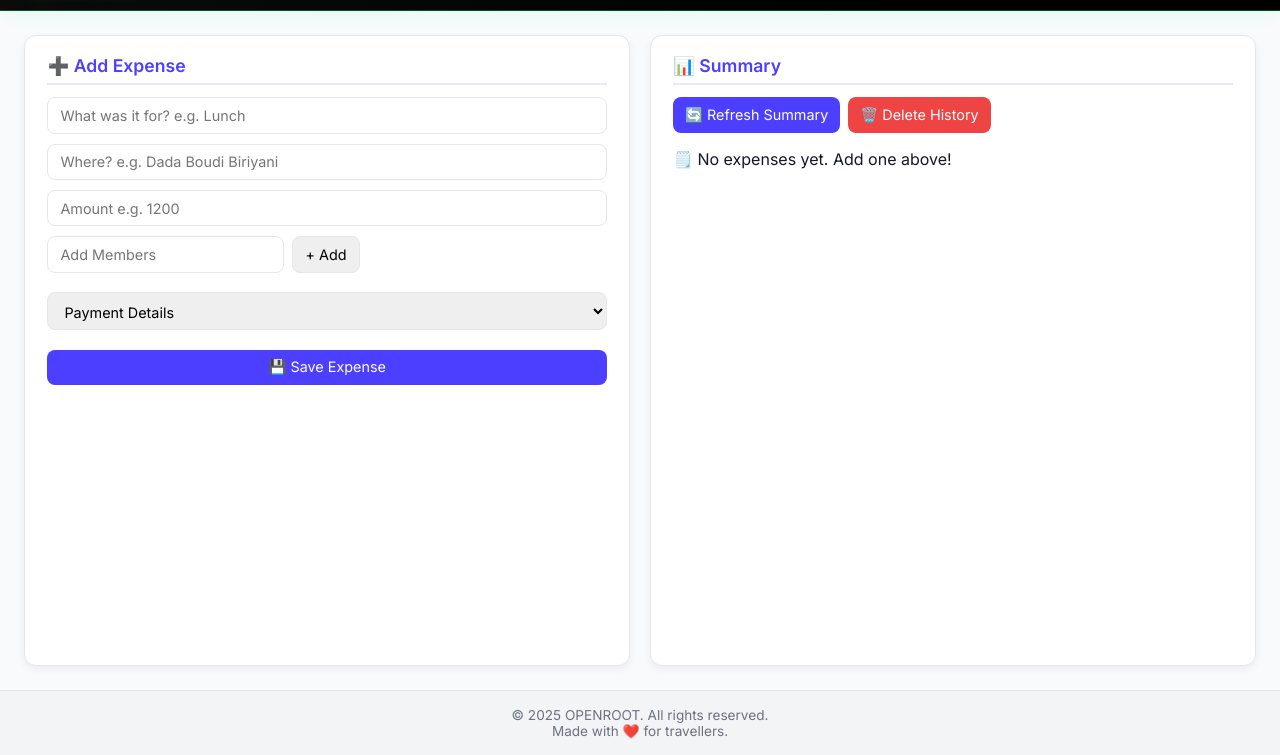
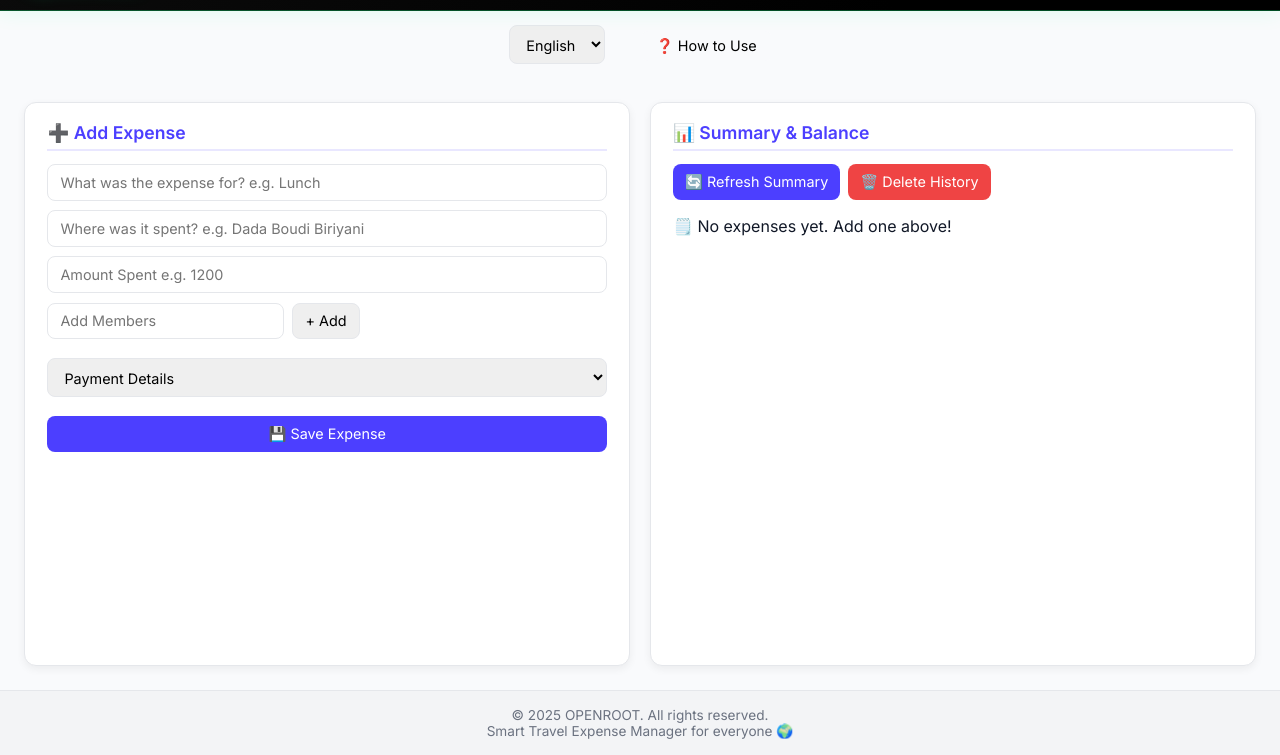
Before and after one commit to COMEONSOM/tem-openroot, a plain HTML site: page index.html in a window 1280 px wide. Shown: the part 45-800 px from the top of the page. Drawn offline with Linux system fonts and the light colour scheme.

Commit message:
updating version to 2025.6

```diff
--- a/index.html
+++ b/index.html
@@ -3,7 +3,7 @@
 <head>
   <meta charset="UTF-8" />
   <meta name="viewport" content="width=device-width, initial-scale=1.0">
-  <title>Travel Expense Manager</title>
+  <title> Openroot Travel Expense Manager</title>
   <link href="https://fonts.googleapis.com/css2?family=Inter:wght@400;500;600&display=swap" rel="stylesheet">
   <link rel="stylesheet" href="./style.css" />
   <link rel="icon" type="image" href="./assets/company-icon.avif" />
@@ -11,93 +11,155 @@
 <body>
 
   <!-- ========== Header ========== -->
-
   <header class="header">
     <div class="header-content">
         <img src="./assets/openroot-white-nobg.png" alt="Company Logo" class="company-logo" />
-        <h1>#Manage-Your-Travelling-Expense</h1>
+        <h1 data-i18n="main_title">#Manage-Your-Travelling-Expense</h1>
     </div>
   </header>
 
+  <!-- Language Switcher -->
+  <div style="text-align:center; margin: 14px 0;">
+    <select id="langSwitcher">
+      <option value="en">English</option>
+      <option value="hi">हिन्दी</option>
+      <option value="bn">বাংলা</option>
+    </select>
+
+    <!-- 📌 How to Use Button -->
+    <button onclick="window.location.href='https://openroot.in/how-to-use-expense-app';"
+            style="padding:6px 14px; margin-left: 2rem; border:none; background:#f9fafc; color:#000000; border-radius:6px; cursor:pointer;">
+    ❓ How to Use
+    </button>
+  </div>
 
   <!-- 🧾 Expense Form -->
   <main class="main-content">
     <section class="card">
-      <h2>➕ Add Expense</h2>
+      <h2 data-i18n="add_expense_title">➕ Add Expense</h2>
       <form id="expenseForm">
-        <!-- Expense Details -->
-        <input type="text" id="title" placeholder="What was it for? e.g. Lunch" required />
-        <input type="text" id="location" placeholder="Where? e.g. Dada Boudi Biriyani" required />
-        <input type="number" id="amount" placeholder="Amount e.g. 1200" step="0.01" required />
+        <input type="text" id="title" data-i18n-placeholder="input_title" placeholder="What was it for? e.g. Lunch" required />
+        <input type="text" id="location" data-i18n-placeholder="input_location" placeholder="Where? e.g. Dada Boudi Biriyani" required />
+        <input type="number" id="amount" data-i18n-placeholder="input_amount" placeholder="Amount e.g. 1200" step="0.01" required />
 
-        <!-- Add Members -->
         <div class="inline-group">
-          <input type="text" id="newUserName" placeholder="Add Members" />
-          <button type="button" onclick="addUser()">+ Add</button>
+          <input type="text" id="newUserName" data-i18n-placeholder="add_member" placeholder="Add Members" />
+          <button type="button" onclick="addUser()" data-i18n="btn_add">+ Add</button>
         </div>
+
+        <!-- ADD THIS BELOW -->
         <div id="userList" class="small-list"></div>
 
-        <!-- PAYMENT TYPE -->
         <select id="payment_type" onchange="togglePaidByUI()" required>
-            <option value="">Payment Details</option>
-            <option value="single">Paid by Single User</option>
-            <option value="multiple">Paid by Multiple Users</option>
+            <option value="" data-i18n="payment_details">Payment Details</option>
+            <option value="single" data-i18n="paid_single">Paid by Single User</option>
+            <option value="multiple" data-i18n="paid_multiple">Paid by Multiple Users</option>
         </select>
 
-        <!-- SINGLE USER DROPDOWN -->
         <select id="paid_by" style="display:none;">
-            <option value="">Who Paid?</option>
+            <option value="" data-i18n="who_paid">Who Paid?</option>
         </select>
 
-        <!-- MULTIPLE USERS CHECKBOXES -->
         <div id="multiPayerContainer" style="display:none;">
             <div id="multiPayerList"></div>
         </div>
 
-        <!-- Owed Amounts Section -->
         <div id="owedAmounts" class="small-list"></div>
-        <button type="submit" class="primary-btn">💾 Save Expense</button>
+        <button type="submit" class="primary-btn" data-i18n="save_btn">💾 Save Expense</button>
       </form>
     </section>
 
-    <!-- 📊 Summary -->
     <section class="card">
-      <h2>📊 Summary</h2>
+      <h2 data-i18n="summary_title">📊 Summary</h2>
       <div class="inline-group">
-        <button type="button" class="primary-btn" onclick="loadSummary()">🔄 Refresh Summary</button>
-        <button type="button" class="delete-btn" onclick="deleteHistory()">🗑️ Delete History</button>
+        <button type="button" class="primary-btn" onclick="loadSummary()" data-i18n="refresh_btn">🔄 Refresh Summary</button>
+        <button type="button" class="delete-btn" onclick="deleteHistory()" data-i18n="delete_btn">🗑️ Delete History</button>
       </div>
       <div id="summary" class="summary-box"></div>
     </section>
   </main>
 
-  <!-- ========== Footer ========== -->
   <footer class="site-footer">
-    <p>&copy; 2025 OPENROOT. All rights reserved.</p>
-    <p>Made with ❤️ for travellers.</p>
+    <p data-i18n="footer_line1">&copy; 2025 OPENROOT. All rights reserved.</p>
+    <p data-i18n="footer_line2">Made with ❤️ for travellers.</p>
   </footer>
 
-  <!-- Toast Notifications -->
   <div id="toast-container"></div>
 
+  <!-- 🔥 TRANSLATION SCRIPT -->
   <script>
-    // JS: Toggle between single/multiple payment modes
-    function togglePaymentMode() {
-      const type = document.getElementById("paymentType").value;
-      const single = document.getElementById("singlePayer");
-      const multiple = document.getElementById("multiPayer");
+    const translations = {
+      en: {
+        main_title:"#Manage-Your-Travelling-Expense",
+        add_expense_title:"➕ Add Expense",
+        input_title:"What was the expense for? e.g. Lunch",
+        input_location:"Where was it spent? e.g. Dada Boudi Biriyani",
+        input_amount:"Amount Spent e.g. 1200",
+        add_member:"Add Members",
+        btn_add:"+ Add",
+        payment_details:"Payment Details",
+        paid_single:"Paid by Single Member",
+        paid_multiple:"Paid by Multiple Members",
+        who_paid:"Who Paid?",
+        save_btn:"💾 Save Expense",
+        summary_title:"📊 Summary & Balance",
+        refresh_btn:"🔄 Refresh Summary",
+        delete_btn:"🗑️ Delete History",
+        footer_line1:"© 2025 OPENROOT. All rights reserved.",
+        footer_line2:"Smart Travel Expense Manager for everyone 🌍" },
+      hi: {
+        main_title: "#यात्रा खर्च प्रबंधन",
+        add_expense_title: "➕ खर्च जोड़ें",
+        input_title: "खर्च किस पर हुआ? जैसे Lunch 😋",
+        input_location: "कहाँ खर्च हुआ? जैसे दादा बौदी बिरयानी 🤤",
+        input_amount:"कितनी राशि खर्च हुई? जैसे 1200",
+        add_member: "साथी जोड़ें",
+        btn_add: "+ जोड़ें",
+        payment_details: "भुगतान विवरण",
+        paid_single: "एक सदस्य ने भुगतान किया 😎",
+        paid_multiple: "कई सदस्यों ने मिलकर भुगतान किया 👥",
+        who_paid: "किसने भुगतान किया?",
+        save_btn: "💾 खर्च सुरक्षित करें",
+        summary_title: "📊 खर्च का सारांश",
+        refresh_btn: "🔄 सारांश रीफ्रेश करें",
+        delete_btn: "🗑️ इतिहास हटाएँ",
+        footer_line1: "© 2025 OPENROOT. सर्वाधिकार सुरक्षित।",
+        footer_line2: "यात्रियों के लिए स्मार्ट खर्च प्रबंधन 🌍" },
+      bn: {
+        main_title: "#ভ্রমণের খরচের মহাভারত 😜",
+        add_expense_title: "➕ খরচ যোগ করো",
+        input_title: "কিসের জন্য খরচ? যেমন: লাঞ্চ",
+        input_location: "খরচের বিবরণ! যেমন: দাদাবৌদি বিরিয়ানি",
+        input_amount: "কত টাকা উড়লো? 😂 যেমন: 1200",
+        add_member: "বন্ধু add করো",
+        btn_add: "+ Add",
+        payment_details: "পেমেন্ট টাইপ",
+        paid_single: "একজন দিয়েছে",
+        paid_multiple: "অনেকে মিলে দিয়েছে",
+        who_paid: "কে দিয়েছে?",
+        save_btn: "💾 সেভ কর",
+        summary_title: "📊 ট্রাভেল খরচ Summary",
+        refresh_btn: "🔄 Refresh",
+        delete_btn: "🗑️ সব উড়িয়ে দে",
+        footer_line1: "© 2025 OPENROOT. All rights reserved.",
+        footer_line2: "বন্ধুদের সাথে trip মানে বাজেটের ফাটাফাটি 😆"
+      }
+    };
 
-      if (type === "single") {
-        single.classList.remove("hidden");
-        multiple.classList.add("hidden");
-      } else if (type === "multiple") {
-        multiple.classList.remove("hidden");
-        single.classList.add("hidden");
-      } else {
-        single.classList.add("hidden");
-        multiple.classList.add("hidden");
-      }
+    function applyTranslations(lang) {
+      document.querySelectorAll("[data-i18n]").forEach(el => {
+        el.innerHTML = translations[lang][el.getAttribute("data-i18n")];
+      });
+      document.querySelectorAll("[data-i18n-placeholder]").forEach(el => {
+        el.placeholder = translations[lang][el.getAttribute("data-i18n-placeholder")];
+      });
     }
+
+    document.getElementById("langSwitcher").addEventListener("change", function () {
+      applyTranslations(this.value);
+    });
+
+    applyTranslations("en");
   </script>
 
   <script src="./script.js"></script>
--- a/script.js
+++ b/script.js
@@ -1,5 +1,5 @@
 // ============================================================
-// ✈️ TRAVEL EXPENSE MANAGER — LOCAL VERSION 2.6
+// ✈️ TRAVEL EXPENSE MANAGER — VERSION 2025.6
 // MULTI-PAYER (CUSTOM AMOUNTS) | STRUCTURED SUMMARY | LOCALSTORAGE
 // ============================================================
 
--- a/style.css
+++ b/style.css
@@ -1,5 +1,5 @@
 /* ============================================================
-   ✈️ TRAVEL EXPENSE MANAGER — STYLE SHEET v2.0
+   ✈️ TRAVEL EXPENSE MANAGER — STYLE SHEET VERSION 2025.6
    COMPACT | MODERN | MOBILE-RESPONSIVE
    ============================================================ */
 
@@ -297,13 +297,16 @@ input:focus, select:focus {
 ---------------------------- */
 #toast-container {
   position: fixed;
-  bottom: 1rem;
-  right: 1rem;
+  top: 1rem;             /* move to top */
+  left: 50%;             /* center horizontally */
+  transform: translateX(-50%);  /* perfect centering */
   display: flex;
   flex-direction: column;
   gap: 0.5rem;
   z-index: 9999;
+  pointer-events: none;  /* optional: allows clicks through to page */
 }
+
 
 .toast {
   padding: 0.75rem 1rem;
```
